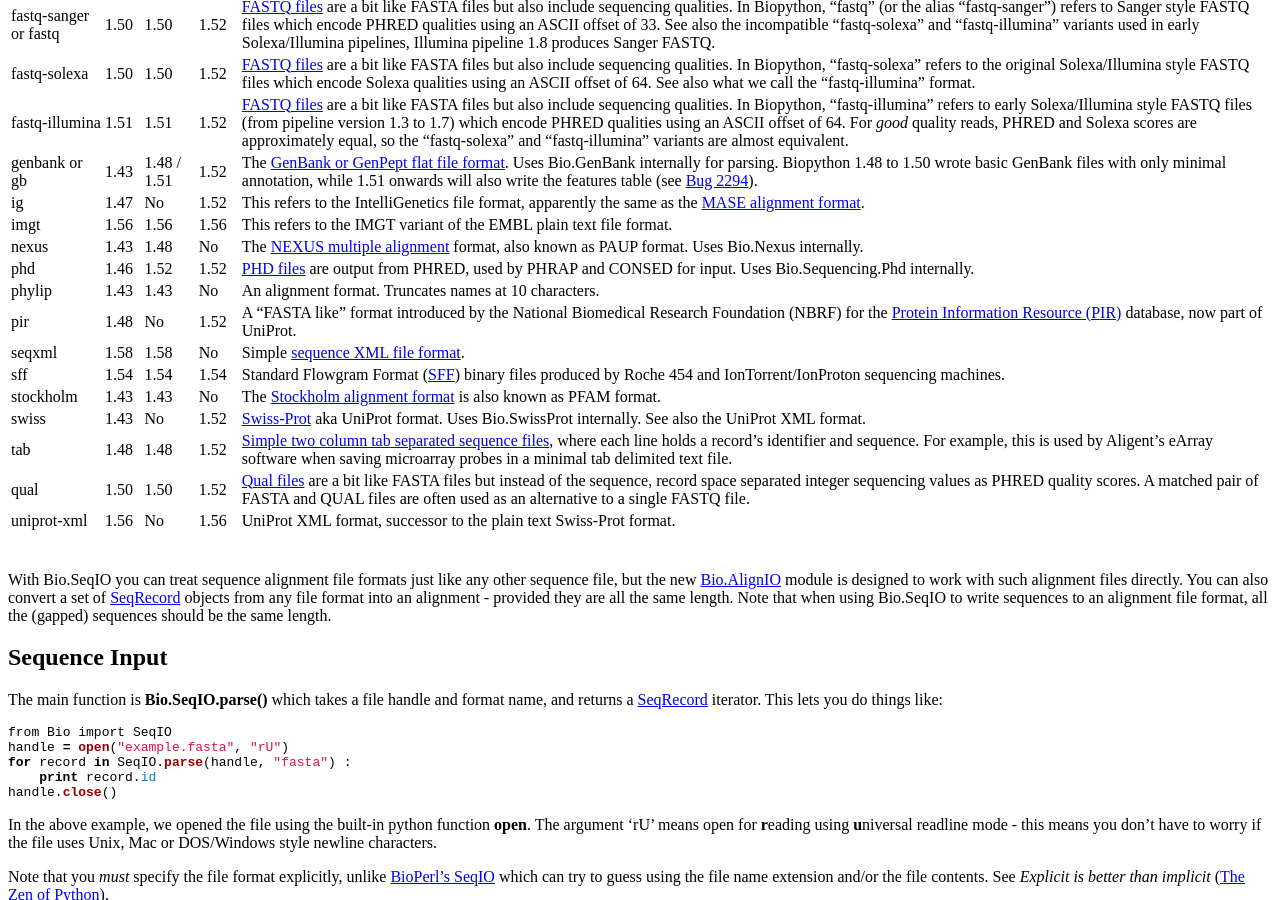
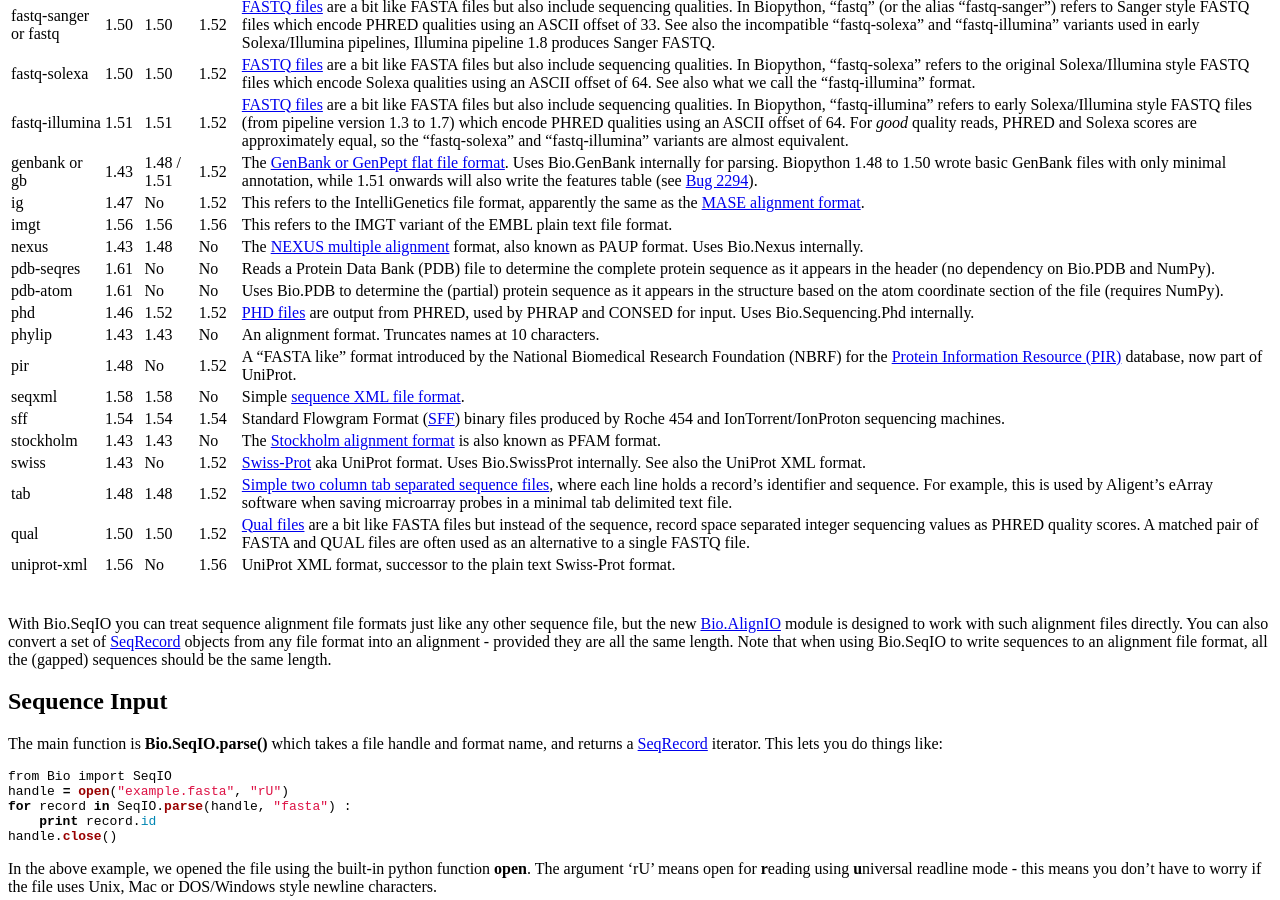
Before and after one commit to biopython/biopython.github.io, a Jekyll site: the page built from wiki/SeqIO.md, in a window 1280 px wide and 900 px high, scrolled down 751 px. Built offline with Jekyll 4.4.1, drawn with Linux system fonts in a browser that asks for light colours.

Commit message:
/* File Formats */ PDB work added in Biopython 1.61 (released 5 Feb 2013)

```diff
--- a/wiki/SeqIO.md
+++ b/wiki/SeqIO.md
@@ -76,6 +76,8 @@ SeqIO](bp:HOWTO:SeqIO#Formats "wikilink") and
 | ig                    | 1.47 | No          | 1.52  | This refers to the IntelliGenetics file format, apparently the same as the [MASE alignment format](bp:Mase_multiple_alignment_format "wikilink").                                                                                                                                                                                                                                                                                                              |
 | imgt                  | 1.56 | 1.56        | 1.56  | This refers to the IMGT variant of the EMBL plain text file format.                                                                                                                                                                                                                                                                                                                                                                                            |
 | nexus                 | 1.43 | 1.48        | No    | The [NEXUS multiple alignment](bp:NEXUS_multiple_alignment_format "wikilink") format, also known as PAUP format. Uses Bio.Nexus internally.                                                                                                                                                                                                                                                                                                                    |
+| pdb-seqres            | 1.61 | No          | No    | Reads a Protein Data Bank (PDB) file to determine the complete protein sequence as it appears in the header (no dependency on Bio.PDB and NumPy).                                                                                                                                                                                                                                                                                                              |
+| pdb-atom              | 1.61 | No          | No    | Uses Bio.PDB to determine the (partial) protein sequence as it appears in the structure based on the atom coordinate section of the file (requires NumPy).                                                                                                                                                                                                                                                                                                     |
 | phd                   | 1.46 | 1.52        | 1.52  | [PHD files](bp:PHD_sequence_format "wikilink") are output from PHRED, used by PHRAP and CONSED for input. Uses Bio.Sequencing.Phd internally.                                                                                                                                                                                                                                                                                                                  |
 | phylip                | 1.43 | 1.43        | No    | An alignment format. Truncates names at 10 characters.                                                                                                                                                                                                                                                                                                                                                                                                         |
 | pir                   | 1.48 | No          | 1.52  | A "FASTA like" format introduced by the National Biomedical Research Foundation (NBRF) for the [Protein Information Resource (PIR)](bp:PIR_sequence_format "wikilink") database, now part of UniProt.                                                                                                                                                                                                                                                          |
```
Also changed, not shown: 1 other file.
